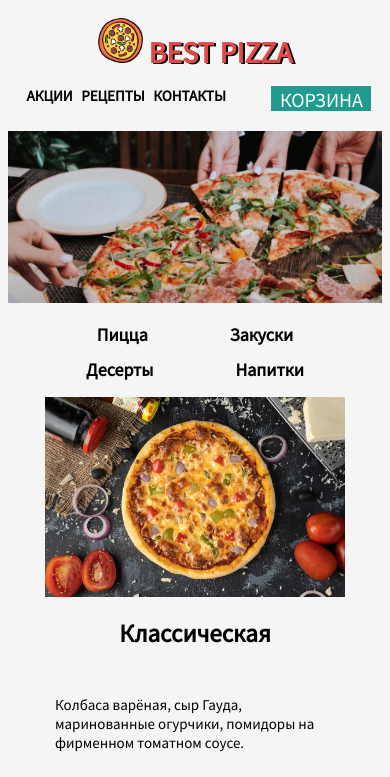
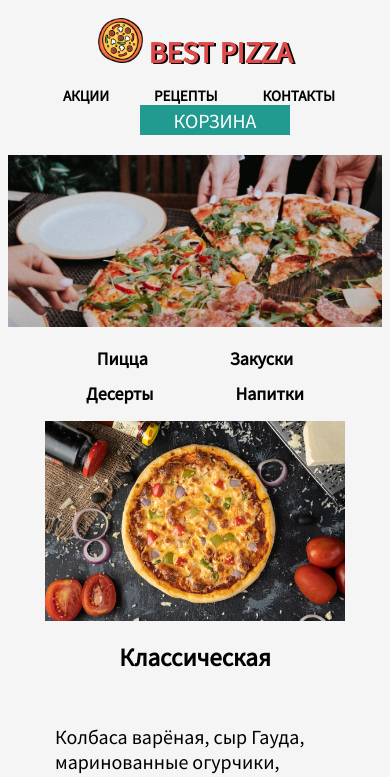
Before and after one commit to tamara-danilova2105/Delivery-Food, a React (Create React App) app: page / in a window 390 px wide. Shown: the top 777 px of the page. Built offline with nearby package versions, Linux system fonts and the light colour scheme.

Commit message:
your message

```diff
--- a/src/App.css
+++ b/src/App.css
@@ -191,10 +191,10 @@ body {
   }
 
   .btnBasket {
-    width: 100px;
-    height: 25px;
+    width: 150px;
+    height: 30px;
     font-size: 20px;
-    margin-left: 45px;
+    margin-left: 40px;
   }
 
   .price {
@@ -216,7 +216,7 @@ body {
   }
 
   .delivery-block {
-    font-size: 15px;
+    font-size: 20px;
     padding: 10px;
   }
 
@@ -225,7 +225,7 @@ body {
   }
 
   .description {
-    font-size: 15px;
+    font-size: 20px;
     height: 40px;
   }
 }
```
